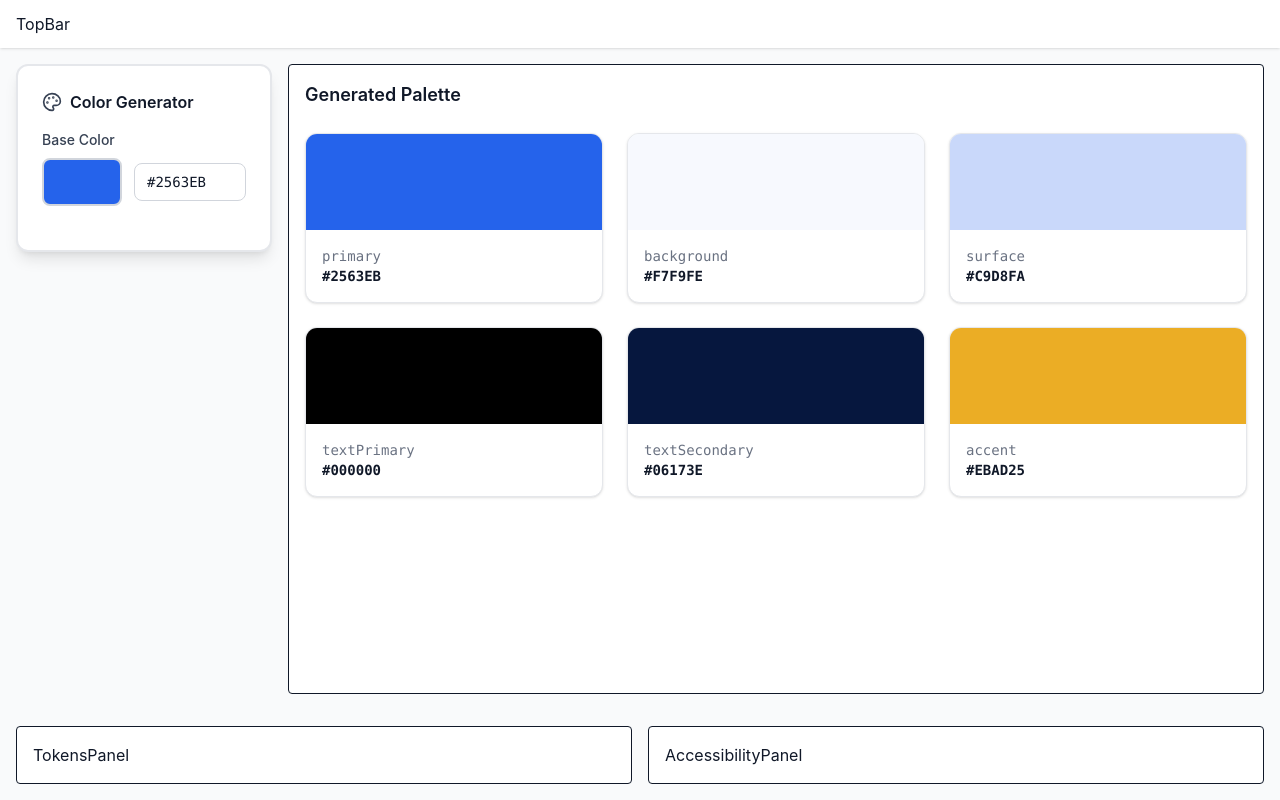
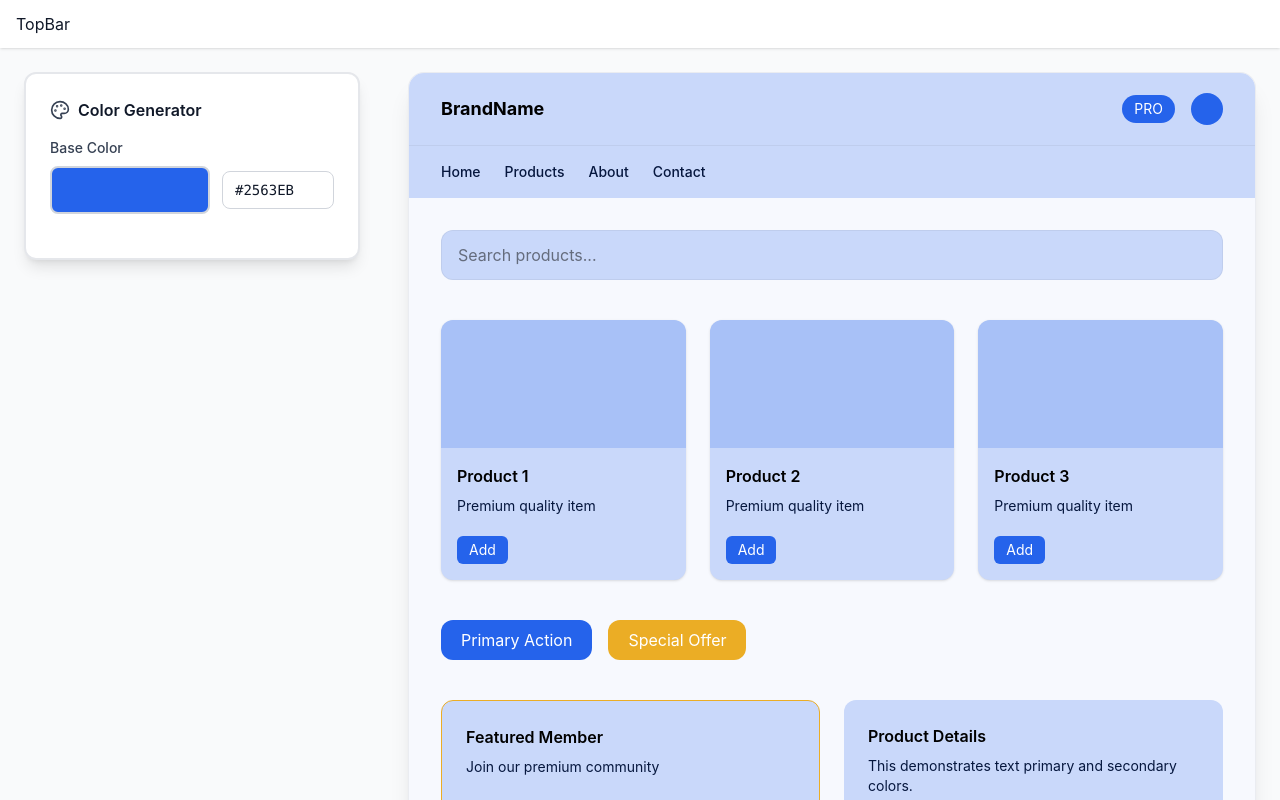
Before and after one commit to sharcty/design-dashboard, a React (Vite) app: page / in a window 1280 px wide. Shown: the top 800 px of the page. Built offline with nearby package versions, Linux system fonts and the light colour scheme.

Commit message:
First iteration for PreviewLayout

```diff
--- a/src/App.tsx
+++ b/src/App.tsx
@@ -5,6 +5,7 @@ import AccessibilityPanel from './components/AccessibilityPanel'
 import { usePalette } from './hooks/usePalette'
 import ColorPicker from './components/ui/ColorPicker'
 import { PalettePreview } from './components/ui/PalettePreview'
+import PreviewLayout from './components/PreviewLayout'
 
 function App() {
   const [color, setColor] = React.useState('#2563eb')
@@ -17,20 +18,40 @@ function App() {
         <TopBar />
       </div>
       {/* 2️⃣ Main content: Sidebar + Preview */}
-      <div className="flex flex-1 gap-4 p-4">
-        <div className="w-64">
+      <div
+        className="flex min-h-screen"
+        style={
+          {
+            '--color-primary': palette.primary,
+            '--color-background': palette.background,
+            '--color-surface': palette.surface,
+            '--color-text-primary': palette.textPrimary,
+            '--color-text-secondary': palette.textSecondary,
+            '--color-accent': palette.accent,
+          } as React.CSSProperties
+        }
+      >
+        {/* Sidebar */}
+        <aside className="basis-[30%] max-w-[400px] min-w-[260px] p-6">
           <ColorPicker value={color} onChange={setColor} />
-        </div>
-        <div className="flex-1 bg-white p-4 border rounded">
-          <PalettePreview palette={palette} />
-        </div>
+        </aside>
+
+        {/* Preview */}
+        <main className="basis-[70%] flex-1 p-6 overflow-auto">
+          <PreviewLayout />
+        </main>
       </div>
 
       {/* 3️⃣ Bottom panels: Tokens + Accessibility */}
       <div className="flex gap-4 p-4">
         <div className="flex-1 bg-white p-4 border rounded">
+          <PalettePreview palette={palette} />
+        </div>
+
+        <div className="flex-1 bg-white p-4 border rounded">
           <TokensPanel />
         </div>
+
         <div className="flex-1 bg-white p-4 border rounded">
           <AccessibilityPanel />
         </div>
--- /dev/null
+++ b/src/components/PreviewLayout.tsx
@@ -0,0 +1,146 @@
+export function PreviewLayout() {
+  return (
+    <div className="rounded-2xl shadow-xl overflow-hidden bg-[var(--color-background)] border border-black/5">
+      <TopNavbar />
+      <SubNav />
+
+      <div className="p-8 space-y-10">
+        <SearchBar />
+        <ProductGrid />
+        <CTAButtons />
+        <FeatureSection />
+        <AlertsRow />
+      </div>
+    </div>
+  )
+}
+
+export default PreviewLayout
+
+function TopNavbar() {
+  return (
+    <div className="flex items-center justify-between px-8 py-5 bg-[var(--color-surface)]">
+      <h2 className="font-bold text-lg text-[var(--color-text-primary)]">
+        BrandName
+      </h2>
+
+      <div className="flex items-center gap-4">
+        <button className="px-3 py-1 text-sm rounded-full bg-[var(--color-primary)] text-white">
+          PRO
+        </button>
+        <div className="w-8 h-8 rounded-full bg-[var(--color-primary)]" />
+      </div>
+    </div>
+  )
+}
+
+function SubNav() {
+  return (
+    <div className="flex gap-6 px-8 py-4 border-t border-black/5 bg-[var(--color-surface)]">
+      {['Home', 'Products', 'About', 'Contact'].map((item) => (
+        <button
+          key={item}
+          className="text-sm font-medium text-[var(--color-text-secondary)] hover:text-[var(--color-text-primary)]"
+        >
+          {item}
+        </button>
+      ))}
+    </div>
+  )
+}
+
+function SearchBar() {
+  return (
+    <input
+      placeholder="Search products..."
+      className="w-full px-4 py-3 rounded-xl
+      bg-[var(--color-surface)]
+      text-[var(--color-text-primary)]
+      border border-black/5
+      focus:outline-none focus:ring-2 focus:ring-[var(--color-primary)]"
+    />
+  )
+}
+function ProductGrid() {
+  return (
+    <div className="grid grid-cols-3 gap-6">
+      {[1, 2, 3].map((i) => (
+        <div
+          key={i}
+          className="rounded-xl overflow-hidden bg-[var(--color-surface)] shadow-sm"
+        >
+          <div className="h-32 bg-[var(--color-primary)]/20" />
+
+          <div className="p-4 space-y-2">
+            <h3 className="font-semibold text-[var(--color-text-primary)]">
+              Product {i}
+            </h3>
+            <p className="text-sm text-[var(--color-text-secondary)]">
+              Premium quality item
+            </p>
+
+            <button className="mt-3 px-3 py-1 rounded-md bg-[var(--color-primary)] text-white text-sm">
+              Add
+            </button>
+          </div>
+        </div>
+      ))}
+    </div>
+  )
+}
+
+function CTAButtons() {
+  return (
+    <div className="flex gap-4">
+      <button className="px-5 py-2 rounded-xl bg-[var(--color-primary)] text-white">
+        Primary Action
+      </button>
+
+      <button className="px-5 py-2 rounded-xl bg-[var(--color-accent)] text-white">
+        Special Offer
+      </button>
+    </div>
+  )
+}
+
+function FeatureSection() {
+  return (
+    <div className="grid grid-cols-2 gap-6">
+      <div className="p-6 rounded-xl border border-[var(--color-accent)] bg-[var(--color-surface)]">
+        <h4 className="font-semibold text-[var(--color-text-primary)]">
+          Featured Member
+        </h4>
+        <p className="text-sm text-[var(--color-text-secondary)] mt-2">
+          Join our premium community
+        </p>
+      </div>
+
+      <div className="p-6 rounded-xl bg-[var(--color-surface)]">
+        <h4 className="font-semibold text-[var(--color-text-primary)]">
+          Product Details
+        </h4>
+        <p className="text-sm text-[var(--color-text-secondary)] mt-2">
+          This demonstrates text primary and secondary colors.
+        </p>
+      </div>
+    </div>
+  )
+}
+
+function AlertsRow() {
+  return (
+    <div className="grid grid-cols-3 gap-4">
+      <div className="p-3 rounded-lg bg-green-100 text-green-800 text-sm">
+        Success: Order completed
+      </div>
+
+      <div className="p-3 rounded-lg bg-yellow-100 text-yellow-800 text-sm">
+        Warning: Low stock
+      </div>
+
+      <div className="p-3 rounded-lg bg-red-100 text-red-800 text-sm">
+        Error: Payment failed
+      </div>
+    </div>
+  )
+}
--- a/src/components/PreviewWorkspace.tsx
+++ /dev/null
@@ -1,11 +0,0 @@
-import * as React from 'react';
-
-export function PreviewWorkspace () {
-  return (
-    <div>
-      PreviewWorkspace
-    </div>
-  );
-}
-
-export default PreviewWorkspace;
```
Also changed, not shown: src/hooks/usePalette.ts (+1 -9 lines), src/types/palette.d.ts (+8 -0 lines).
